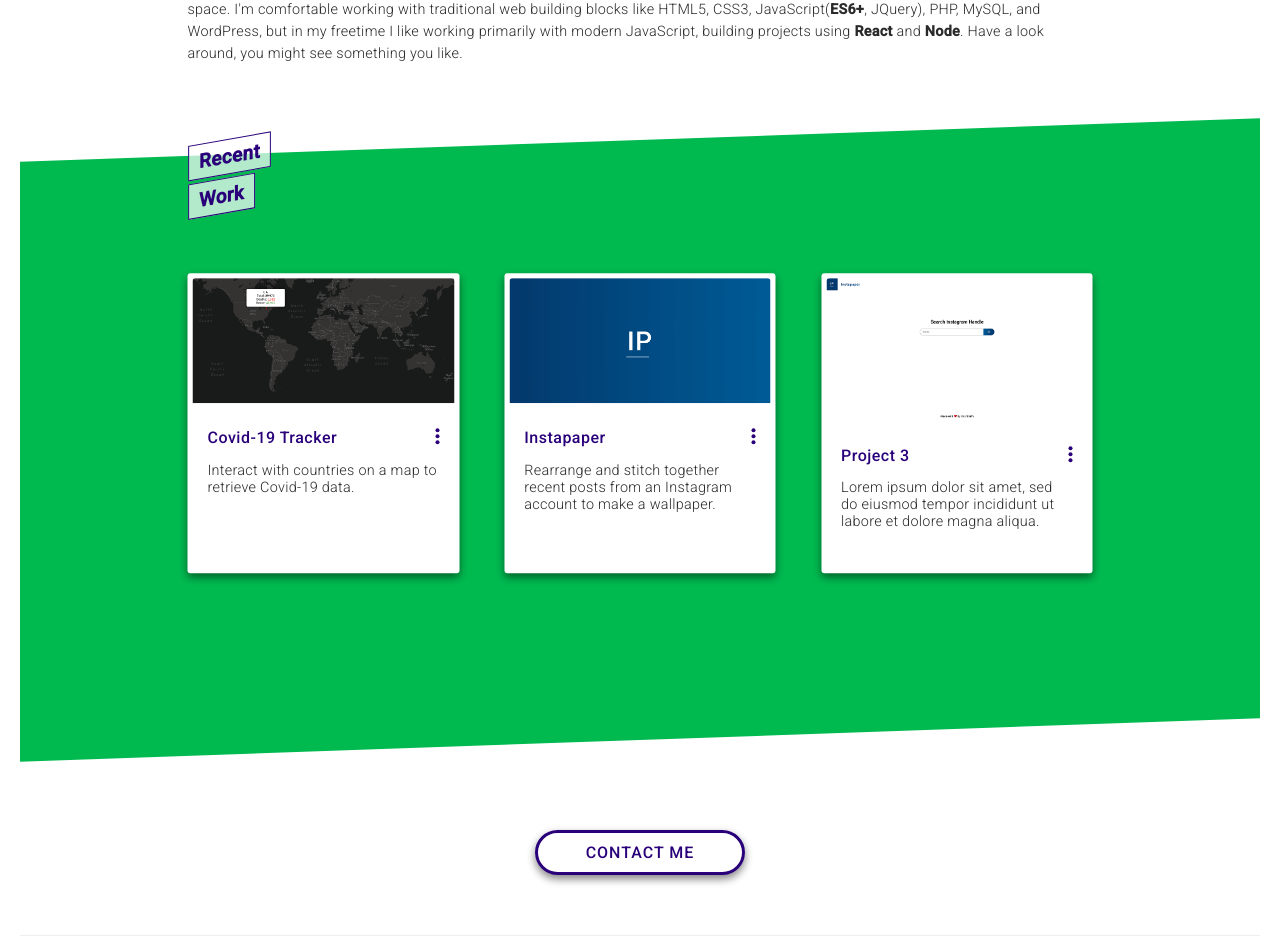
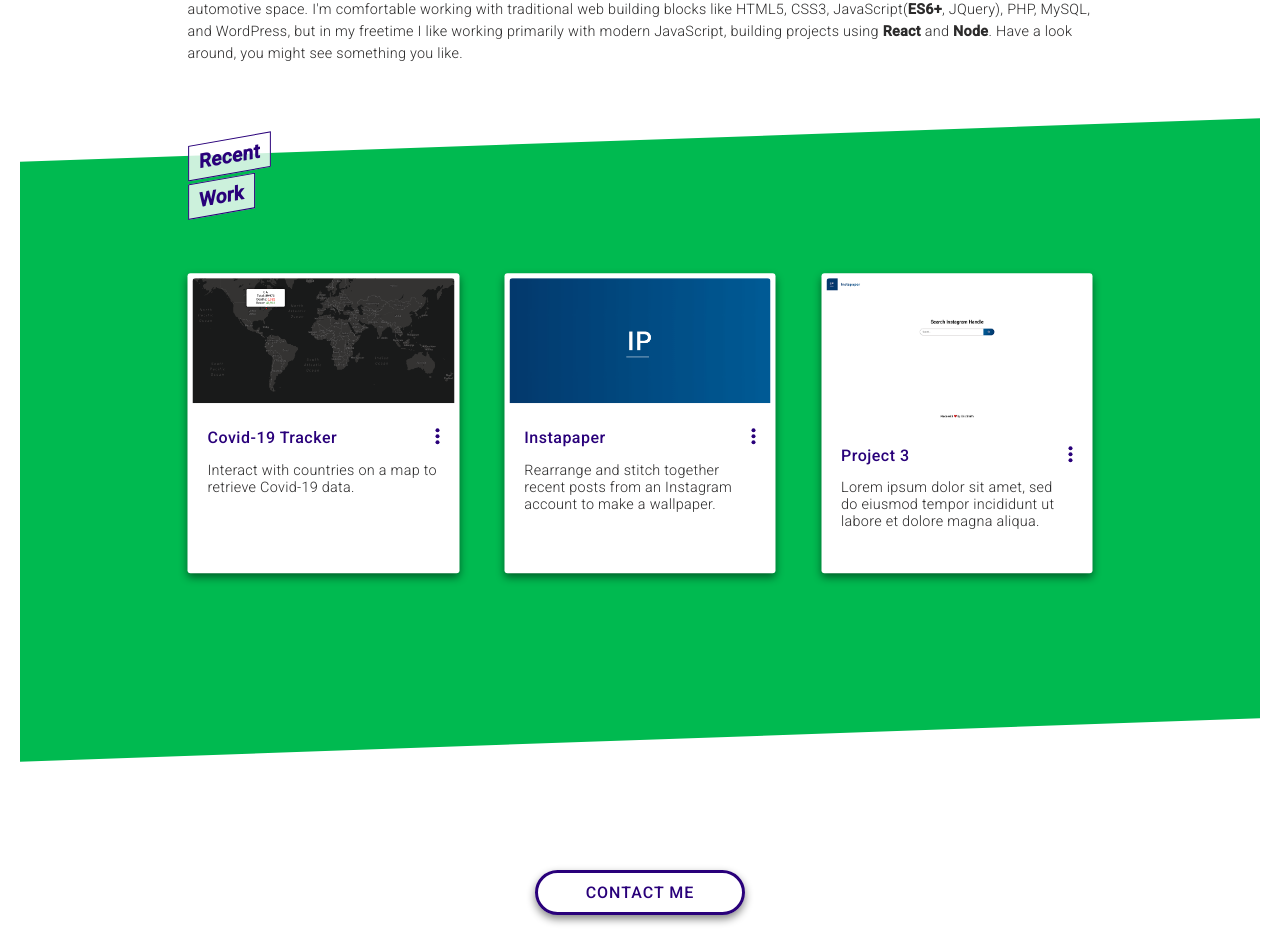
Before and after one commit to ericsmith92/portfolio-v2, a React (Create React App) app: page / in a window 1280 px wide. Shown: the part 734-1686 px from the top of the page. Built offline with nearby package versions, Linux system fonts and the light colour scheme; no server answers.

Commit message:
few more style tweaks

```diff
--- a/src/components/About.js
+++ b/src/components/About.js
@@ -5,7 +5,7 @@ const About = () => {
         <section className='about' id='about'>
             <h1 className="heading_main">Hey there, I'm <strong>Eric Smith</strong></h1>
             <h2 className="heading_secondary">A <strong>Web Developer</strong> who enjoys exploring new technologies through Project-Based learning.</h2>
-            <p>I started programming about 4 years ago, and much of my professional experience comes from agencies working in the automotive space. I'm comfortable working with traditional web building blocks like HTML5, CSS3, JavaScript(<strong>ES6+</strong>, JQuery), PHP, MySQL, and WordPress, but in my freetime I like working primarily with modern JavaScript, building projects using <strong>React</strong> and <strong>Node</strong>. Have a look around, you might see something you like.</p>
+            <p>I started programming about 4 years ago, and I've garnered much of my professional experience working at agencies operating in the automotive space. I'm comfortable working with traditional web building blocks like HTML5, CSS3, JavaScript(<strong>ES6+</strong>, JQuery), PHP, MySQL, and WordPress, but in my freetime I like working primarily with modern JavaScript, building projects using <strong>React</strong> and <strong>Node</strong>. Have a look around, you might see something you like.</p>
         </section>
     )
 }
--- a/src/styles/_typography.scss
+++ b/src/styles/_typography.scss
@@ -48,7 +48,7 @@ html{
             span{
                 display: inline-block;
                 color: $heading_colour;
-                background-color: rgba(255, 255, 255, 0.7);
+                background-color: rgba(255, 255, 255, 0.8);
                 padding: 5px 10px;
                 border: 1px solid $heading_colour;
 
--- a/src/styles/components/_contact.scss
+++ b/src/styles/components/_contact.scss
@@ -1,5 +1,5 @@
 .contact{
-    margin: 90px 0 60px 0;
+    margin: 100px 0;
 
     &_btn{
         display: block;
@@ -27,3 +27,9 @@
         }
     }
 }
+
+@media all and (min-width: 1030px){
+    .contact {
+        margin: 130px 0;
+    }
+}
--- a/src/styles/components/_footer.scss
+++ b/src/styles/components/_footer.scss
@@ -20,7 +20,7 @@
                 transition: all 0.5s ease;
                 font-size: 18px;
                 &:hover{
-                    color: $green_primary;
+                    color: $heading_colour;
                 }
             }
 
--- a/src/styles/components/_menu.scss
+++ b/src/styles/components/_menu.scss
@@ -5,7 +5,7 @@
     background: $heading_colour;
     height: 100vh;
     text-align: left;
-    padding: 0 20px;
+    padding: 0 60px;
     position: absolute;
     top: 0;
     right: 0;
```
